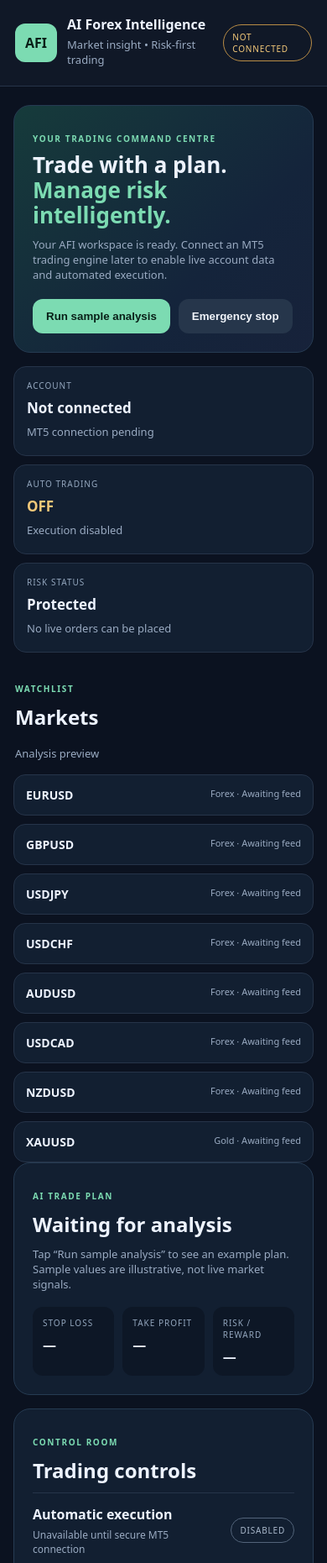
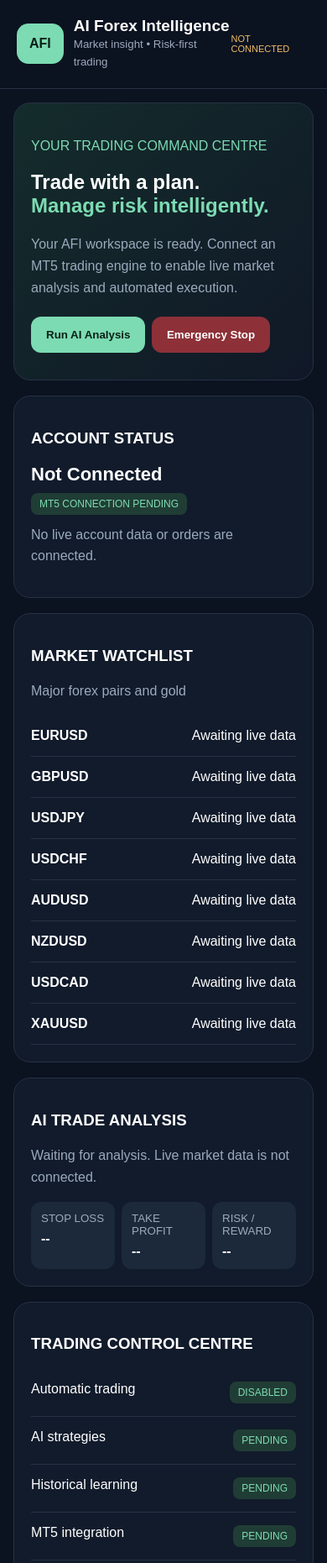
Before and after one commit to santos604/Afi-forex-intelligence, a plain HTML site: page index.html in a window 390 px wide. Shown: the top 1861 px of the page at 84% size. Drawn offline with Linux system fonts and the light colour scheme.

Commit message:
Refactor index.html for improved structure and SEO
Updated HTML structure and improved meta tags for better SEO and responsiveness.

```diff
--- a/index.html
+++ b/index.html
@@ -1,35 +1,312 @@
-<!doctype html>
+
+<!DOCTYPE html>
 <html lang="en">
+<head>
+  <meta charset="UTF-8">
+  <meta name="viewport" content="width=device-width, initial-scale=1">
 
-<link rel="manifest" href="./manifest.webmanifest">
-<meta name="theme-color" content="#101827">
-<meta name="mobile-web-app-capable" content="yes">
-<link rel="icon" href="./icons/afi-192.svg" type="image/svg+xml">
-<link rel="apple-touch-icon" href="./icons/afi-192.svg">
+  <title>AFI - AI Forex Intelligence</title>
 
-<head>
-<meta charset="utf-8"><meta name="viewport" content="width=device-width,initial-scale=1">
-<meta name="theme-color" content="#101827"><link rel="manifest" href="manifest.webmanifest">
-<link rel="stylesheet" href="styles.css"><title>AFI – AI Forex Intelligence</title>
+  <meta name="theme-color" content="#101827">
+  <meta name="description" content="AFI AI Forex Intelligence trading dashboard">
+
+  <meta name="mobile-web-app-capable" content="yes">
+  <meta name="apple-mobile-web-app-capable" content="yes">
+
+  <link rel="manifest" href="./manifest.webmanifest">
+  <link rel="icon" href="./icons/afi-192.svg" type="image/svg+xml">
+  <link rel="apple-touch-icon" href="./icons/afi-192.svg">
+
+  <style>
+    * {
+      box-sizing: border-box;
+    }
+
+    body {
+      margin: 0;
+      background: #0b1220;
+      color: #ffffff;
+      font-family: Arial, sans-serif;
+    }
+
+    header {
+      padding: 20px;
+      display: flex;
+      align-items: center;
+      justify-content: space-between;
+      border-bottom: 1px solid #263244;
+    }
+
+    .brand {
+      display: flex;
+      align-items: center;
+      gap: 12px;
+    }
+
+    .logo {
+      background: #7cdbb2;
+      color: #092018;
+      padding: 15px;
+      border-radius: 14px;
+      font-weight: bold;
+    }
+
+    h1 {
+      font-size: 19px;
+      margin: 0;
+    }
+
+    .status {
+      color: #f0bd66;
+      font-size: 11px;
+    }
+
+    main {
+      padding: 16px;
+      max-width: 750px;
+      margin: auto;
+    }
+
+    .card {
+      background: #111b2b;
+      border: 1px solid #263244;
+      border-radius: 20px;
+      padding: 20px;
+      margin-bottom: 18px;
+    }
+
+    .hero {
+      background: linear-gradient(135deg,#142c2b,#101827);
+      padding: 26px 20px;
+    }
+
+    .green {
+      color: #7cdbb2;
+    }
+
+    .muted {
+      color: #9baabd;
+      line-height: 1.6;
+    }
+
+    button {
+      background: #7cdbb2;
+      color: #092018;
+      border: none;
+      padding: 14px 18px;
+      border-radius: 12px;
+      font-weight: bold;
+      margin: 6px 3px 6px 0;
+      cursor: pointer;
+    }
+
+    button.secondary {
+      background: #273449;
+      color: white;
+    }
+
+    button.danger {
+      background: #8d3038;
+      color: white;
+    }
+
+    .market {
+      display: flex;
+      justify-content: space-between;
+      padding: 15px 0;
+      border-bottom: 1px solid #263244;
+    }
+
+    .value {
+      font-size: 22px;
+      font-weight: bold;
+      margin: 12px 0;
+    }
+
+    .tag {
+      background: #203d35;
+      color: #7cdbb2;
+      padding: 6px 10px;
+      border-radius: 8px;
+      font-size: 12px;
+    }
+
+    .levels {
+      display: grid;
+      grid-template-columns: repeat(3,1fr);
+      gap: 8px;
+    }
+
+    .level {
+      background: #1b293b;
+      border-radius: 12px;
+      padding: 12px;
+      overflow-wrap: anywhere;
+    }
+
+    .level small {
+      color: #9baabd;
+      display: block;
+      margin-bottom: 8px;
+    }
+
+    footer {
+      text-align: center;
+      color: #8290a4;
+      font-size: 12px;
+      padding: 25px 10px;
+    }
+  </style>
 </head>
 
+<body>
+
+<header>
+  <div class="brand">
+    <div class="logo">AFI</div>
+    <div>
+      <h1>AI Forex Intelligence</h1>
+      <small class="muted">Market insight • Risk-first trading</small>
+    </div>
+  </div>
+  <span class="status">NOT CONNECTED</span>
+</header>
+
+<main>
+
+  <section class="card hero">
+    <p class="green">YOUR TRADING COMMAND CENTRE</p>
+
+    <h2>Trade with a plan.<br>
+      <span class="green">Manage risk intelligently.</span>
+    </h2>
+
+    <p class="muted">
+      Your AFI workspace is ready.
+      Connect an MT5 trading engine to enable
+      live market analysis and automated execution.
+    </p>
+
+    <button onclick="runAnalysis()">
+      Run AI Analysis
+    </button>
+
+    <button class="danger" onclick="emergencyStop()">
+      Emergency Stop
+    </button>
+  </section>
+
+  <section class="card">
+    <h3>ACCOUNT STATUS</h3>
+    <div class="value">Not Connected</div>
+    <span class="tag">MT5 CONNECTION PENDING</span>
+    <p class="muted">
+      No live account data or orders are connected.
+    </p>
+  </section>
+
+  <section class="card">
+    <h3>MARKET WATCHLIST</h3>
+    <p class="muted">Major forex pairs and gold</p>
+
+    <div id="markets">
+      <div class="market"><b>EURUSD</b><span>Awaiting live data</span></div>
+      <div class="market"><b>GBPUSD</b><span>Awaiting live data</span></div>
+      <div class="market"><b>USDJPY</b><span>Awaiting live data</span></div>
+      <div class="market"><b>USDCHF</b><span>Awaiting live data</span></div>
+      <div class="market"><b>AUDUSD</b><span>Awaiting live data</span></div>
+      <div class="market"><b>NZDUSD</b><span>Awaiting live data</span></div>
+      <div class="market"><b>USDCAD</b><span>Awaiting live data</span></div>
+      <div class="market"><b>XAUUSD</b><span>Awaiting live data</span></div>
+    </div>
+  </section>
+
+  <section class="card">
+    <h3>AI TRADE ANALYSIS</h3>
+
+    <div id="analysis">
+      <p class="muted">
+        Waiting for analysis.
+        Live market data is not connected.
+      </p>
+    </div>
+
+    <div class="levels">
+      <div class="level">
+        <small>STOP LOSS</small>
+        <b id="sl">--</b>
+      </div>
+
+      <div class="level">
+        <small>TAKE PROFIT</small>
+        <b id="tp">--</b>
+      </div>
+
+      <div class="level">
+        <small>RISK / REWARD</small>
+        <b id="rr">--</b>
+      </div>
+    </div>
+  </section>
+
+  <section class="card">
+    <h3>TRADING CONTROL CENTRE</h3>
+
+    <div class="market">
+      <span>Automatic trading</span>
+      <span class="tag">DISABLED</span>
+    </div>
+
+    <div class="market">
+      <span>AI strategies</span>
+      <span class="tag">PENDING</span>
+    </div>
+
+    <div class="market">
+      <span>Historical learning</span>
+      <span class="tag">PENDING</span>
+    </div>
+
+    <div class="market">
+      <span>MT5 integration</span>
+      <span class="tag">PENDING</span>
+    </div>
+  </section>
+
+  <footer>
+    AFI - AI Forex Intelligence<br>
+    Demo dashboard • No live trading connected
+  </footer>
+
+</main>
+
 <script>
+function runAnalysis() {
+  document.getElementById("analysis").innerHTML =
+    "<p class='green'>Sample analysis interface activated.</p>" +
+    "<p class='muted'>Live market data and AI engine are not connected. No real trading signal is being generated.</p>";
+
+  document.getElementById("sl").textContent = "--";
+  document.getElementById("tp").textContent = "--";
+  document.getElementById("rr").textContent = "--";
+}
+
+function emergencyStop() {
+  alert("AFI demo: No live trading engine is connected. No live orders were stopped.");
+}
+
 if ("serviceWorker" in navigator) {
-  window.addEventListener("load", () => {
+  window.addEventListener("load", function() {
     navigator.serviceWorker.register("./sw.js")
-      .then(() => console.log("AFI service worker ready"))
-      .catch(error => console.error("AFI service worker error:", error));
+      .then(function() {
+        console.log("AFI service worker registered");
+      })
+      .catch(function(error) {
+        console.error("Service worker error:", error);
+      });
   });
 }
 </script>
-<body>
-<header><div class="brand"><div class="logo">AFI</div><div><h1>AI Forex Intelligence</h1><p>Market insight • Risk-first trading</p></div></div><span class="status">NOT CONNECTED</span></header>
-<main>
-<section class="hero"><p class="eyebrow">YOUR TRADING COMMAND CENTRE</p><h2>Trade with a plan.<br><span>Manage risk intelligently.</span></h2><p class="muted">Your AFI workspace is ready. Connect an MT5 trading engine later to enable live account data and automated execution.</p><div class="actions"><button id="analyze">Run sample analysis</button><button class="secondary" id="stop">Emergency stop</button></div></section>
-<section class="stats"><article><small>ACCOUNT</small><strong>Not connected</strong><p>MT5 connection pending</p></article><article><small>AUTO TRADING</small><strong class="off">OFF</strong><p>Execution disabled</p></article><article><small>RISK STATUS</small><strong>Protected</strong><p>No live orders can be placed</p></article></section>
-<section><div class="section-head"><div><p class="eyebrow">WATCHLIST</p><h2>Markets</h2></div><span class="muted">Analysis preview</span></div><div class="markets" id="markets"></div></section>
-<section class="panel"><p class="eyebrow">AI TRADE PLAN</p><h2 id="plan-title">Waiting for analysis</h2><p class="muted" id="plan-copy">Tap “Run sample analysis” to see an example plan. Sample values are illustrative, not live market signals.</p><div class="levels"><div><small>STOP LOSS</small><b>—</b></div><div><small>TAKE PROFIT</small><b>—</b></div><div><small>RISK / REWARD</small><b>—</b></div></div></section>
-<section class="panel"><p class="eyebrow">CONTROL ROOM</p><h2>Trading controls</h2><div class="control-row"><div><b>Automatic execution</b><p class="muted">Unavailable until secure MT5 connection</p></div><span class="pill">DISABLED</span></div><div class="control-row"><div><b>Strategy modes</b><p class="muted">Scalping · Day trading · Swing</p></div><span class="pill">PREVIEW</span></div><div class="control-row"><div><b>Learning & backtesting</b><p class="muted">Historical data engine not connected</p></div><span class="pill">PENDING</span></div></section>
-<footer>AFI prototype • Demo interface only • Not financial advice</footer>
-</main><script src="app.js"></script>
-</body></html>
+
+</body>
+    </html>
```
